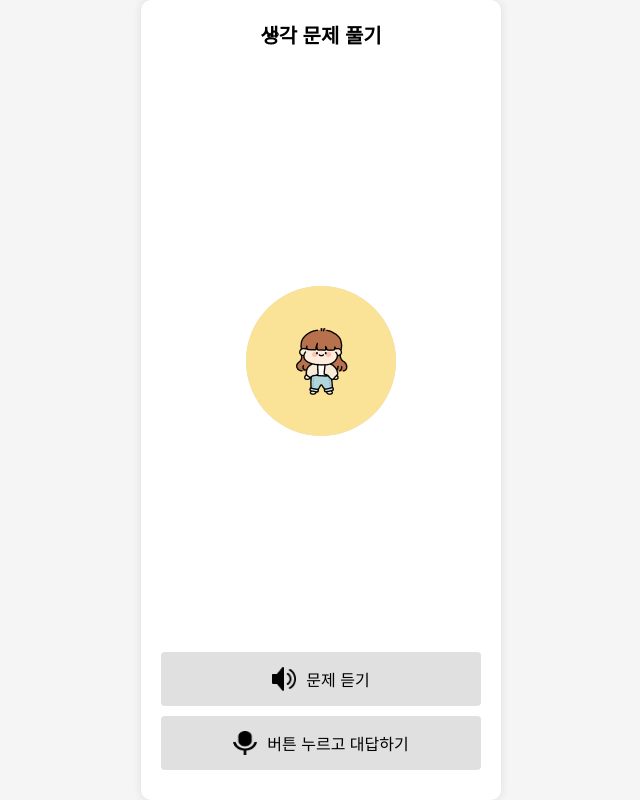
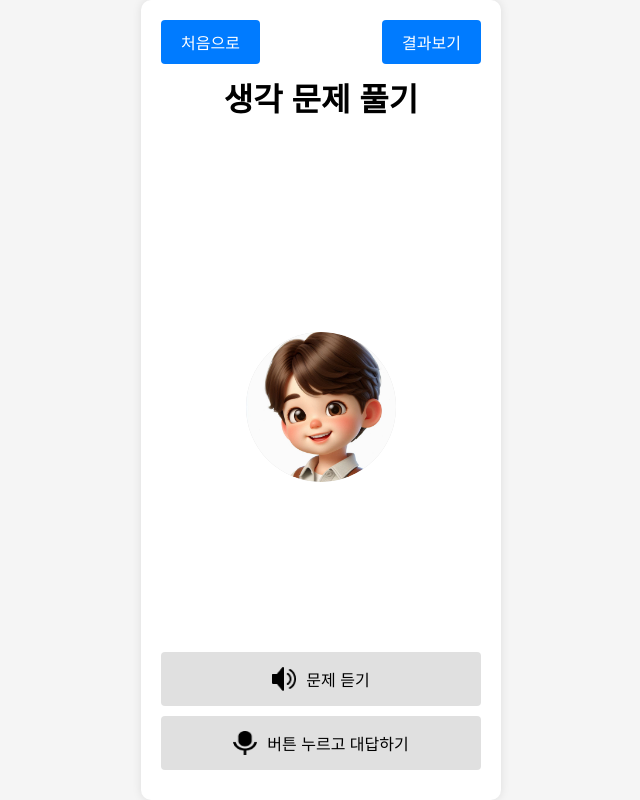
Before and after one commit to GuhyupLee/ESTSoft_Hackathon_team4, a Flask app: page /cognitive_test in a window 1280 px wide. Shown: the whole page, without its empty margins (319-959 px from the left). Run offline with Flask 3, Linux system fonts and the light colour scheme; the visitor is signed in with stand-in values (Sample User, id 1).

Commit message:
Update Branch

```diff
--- a/app/question.py
+++ b/app/question.py
@@ -44,7 +44,7 @@ def tts_function(text):
     response = client.audio.speech.create(
         model="tts-1",
         input=text,
-        voice="echo",
+        voice="nova",
         response_format="mp3",
         speed=1,
     )
--- a/app/static/css/style.css
+++ b/app/static/css/style.css
@@ -26,9 +26,28 @@ main {
 }
 
 header {
-    text-align: center;
-    position: relative;
+    display: flex;
+    justify-content: space-between;
+    align-items: center;
+    flex-wrap: wrap;
     margin-bottom: 20px;
+}
+
+.home-button,
+.result-button,
+.test-button {
+    padding: 10px 20px;
+    background-color: #007bff;
+    color: #fff;
+    text-decoration: none;
+    border-radius: 4px;
+    font-size: 16px;
+}
+
+.home-button:hover,
+.result-button:hover,
+.test-button:hover {
+    background-color: #0056b3;
 }
 
 header .back-button {
@@ -49,8 +68,9 @@ header .back-button img {
 }
 
 h1 {
-    font-size: 20px;
-    margin: 0;
+    width: 100%;
+    text-align: center;
+    margin-top: 10px;
 }
 
 /* Styles for cognitive_result.html */
--- a/app/templates/cognitive_result.html
+++ b/app/templates/cognitive_result.html
@@ -11,7 +11,8 @@
 <body>
     <main>
         <header>
-            <button class="back-button" onclick="history.back()">&#x21A9;</button>
+            <a href="/" class="home-button">처음으로</a>
+            <a href="/cognitive_test" class="test-button">검사하기</a>
             <h1>생각 문제 결과 보기</h1>
         </header>
         <section class="summary">
--- a/app/templates/cognitive_test.html
+++ b/app/templates/cognitive_test.html
@@ -9,7 +9,8 @@
 <body>
     <main>
         <header>
-            <button class="back-button" onclick="history.back()">&#x21A9;</button>
+            <a href="/" class="home-button">처음으로</a>
+            <a href="/cognitive_result" class="result-button">결과보기</a>
             <h1>생각 문제 풀기</h1>
         </header>
         <section class="character">
--- a/app/users/users.csv
+++ b/app/users/users.csv
@@ -6,3 +6,4 @@ Username,Password,Age
 김창식,scrypt:32768:8:1$3kHIHksURTs7Ef7k$170f005931f9db0032fa7caf58f1e684f6f7c12d4d76f5460514edcde58eedc247c7ff3b8f322a9f9b8b99c23344121ddf586175cde4e4aff1949b6a3576257b,85
 김창민,scrypt:32768:8:1$WPLcvdwhBUPpL2qz$8e19864ae2beef157037b14b1b40d16b2d9623e7eb7ad36a96aaa8e29122a5c2614fcf9c7c3debd0ea90a60ec7973e30f39128b714d4e3b4f350dd594bcf5257,87
 이민우,scrypt:32768:8:1$PRIsVWmRheWqv7zw$c92b8dd6250ee9ed9935aa0abce8ab2b947f8346ecdffb99db063e4508eb513e1f47159aecf2801804edcf376bb31824c24207f4a02500f54b30a8aee4579aa3,40
+박민수,scrypt:32768:8:1$MSOsO4rNcMglabej$719b2f309960e786daa8335015a1eb1e01bff9168a4cf0fd3d5d742d74a90ecd426121789bbeec6d3fc8dc2b31f6c2629b4cdc237dc9bb69a6356a26568de219,85
```
Also changed, not shown: app/static/images/character.jpg.
